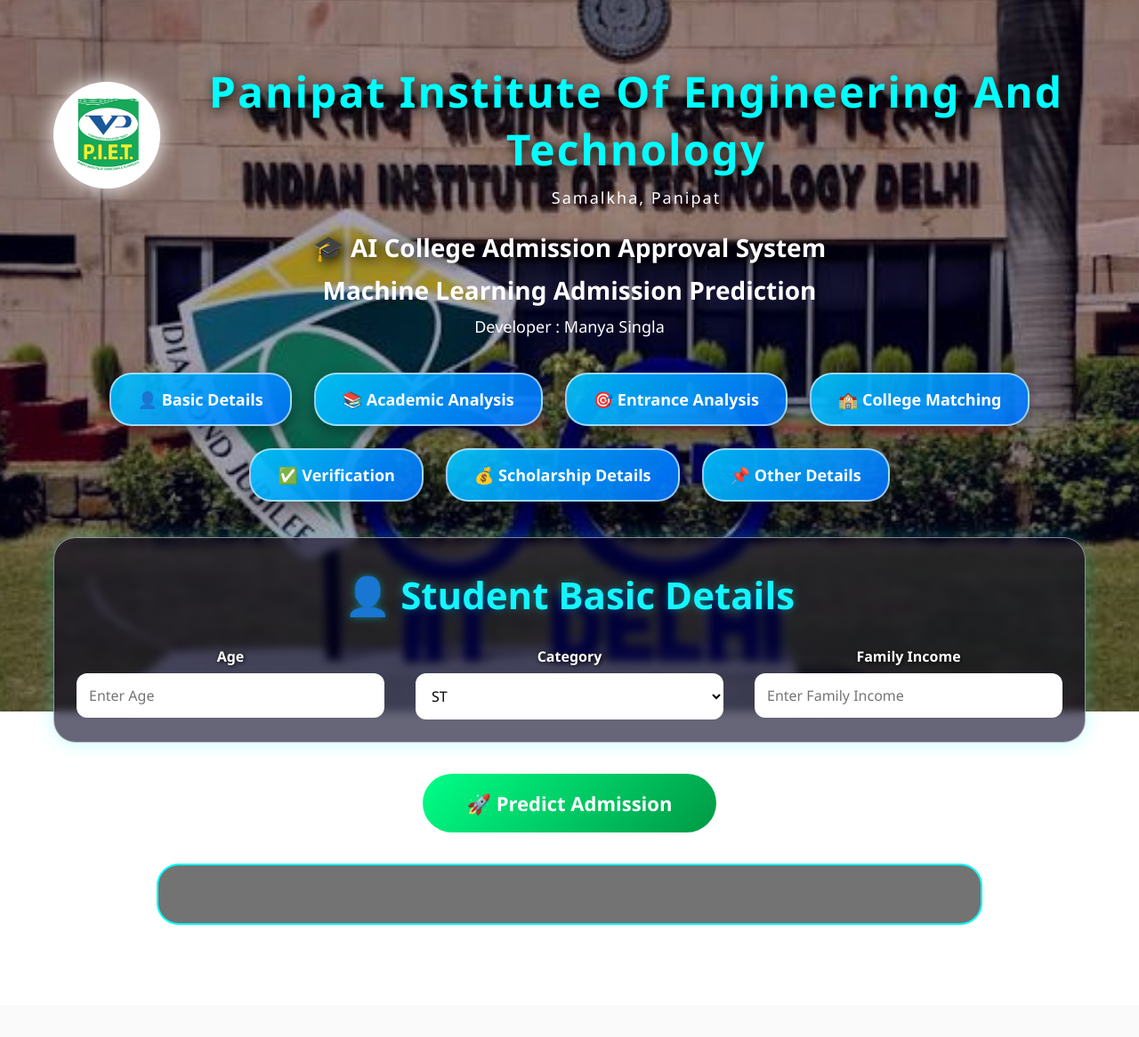
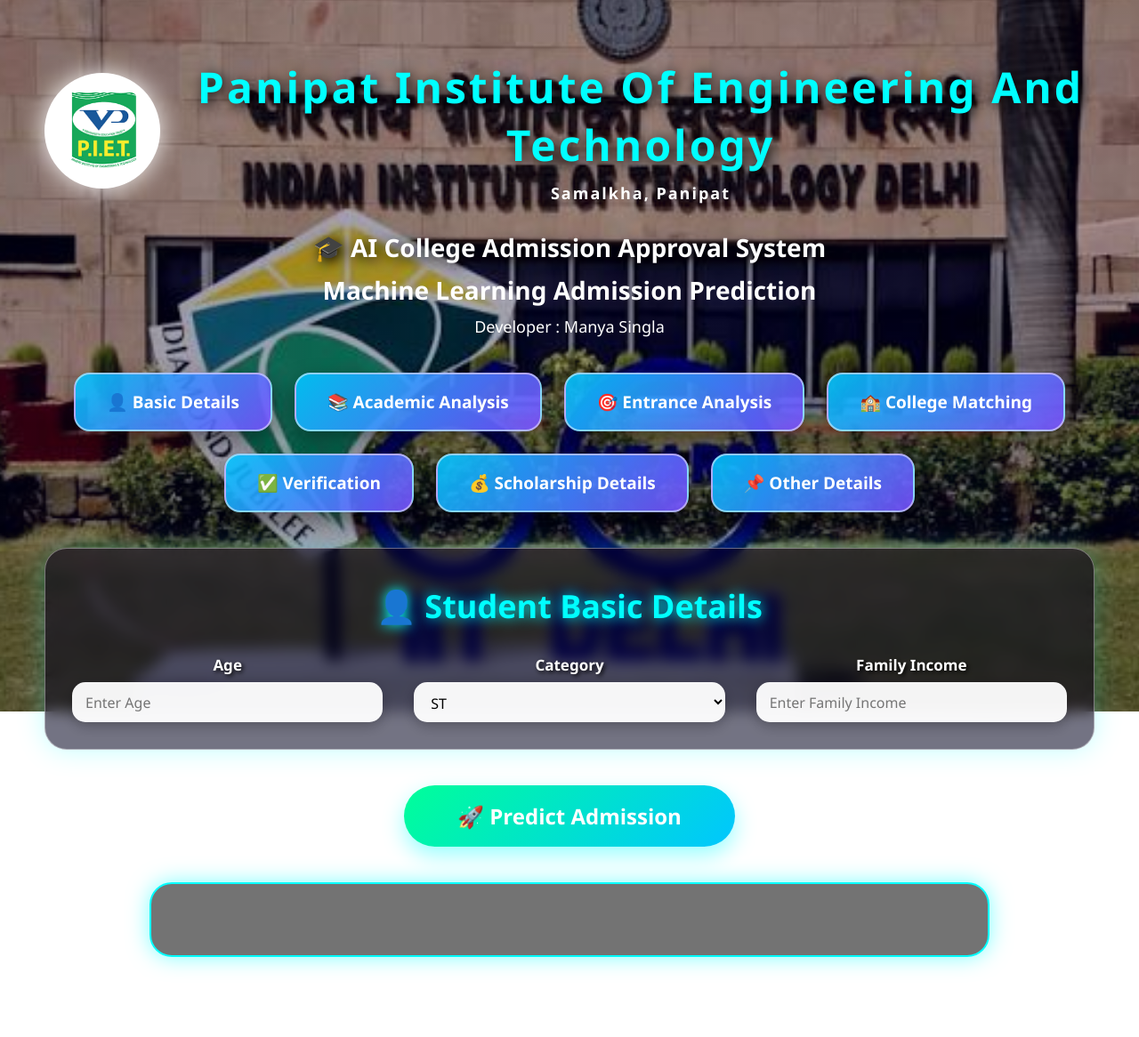
Before and after one commit to Manya2507/College-Admission-Approval-System, a Flask app: page / in a window 1280 px wide. Shown: the whole page at 89% size. Before the commit the page ends 1040 px from the top, so only its background shows below. Run offline with Flask 3, Linux system fonts and the light colour scheme.

Commit message:
Update style.css

```diff
--- a/static/style.css
+++ b/static/style.css
@@ -289,17 +289,24 @@ background-size:115%;
 
 
 
-.header {
+.header{
+
 
 position:relative;
 
+
 z-index:20;
+
 
 text-align:center;
 
-    padding:30px;
+
+padding:20px;
+
+
 
 color:white;
+
 
 }
 
@@ -459,24 +466,31 @@ text-shadow:
 .menu button{
 
 
-    min-width:180px;
+padding:
 
-    padding:16px 30px;
+18px 35px;
 
 
-    border-radius:25px;
+border-radius:
+
+18px;
 
 
-    border:2px solid rgba(255,255,255,0.6);
+
+border:
+2px solid rgba(255,255,255,0.5);
 
 
 
 background:
 
 linear-gradient(
+
 135deg,
+
 rgba(0,198,255,0.9),
-        rgba(0,114,255,0.9)
+
+rgba(120,80,255,0.9)
 );
 
 
@@ -484,24 +498,22 @@ text-shadow:
 color:white;
 
 
-    font-size:18px;
+font-size:19px;
 
 
 font-weight:700;
 
 
+cursor:pointer;
+box-shadow:
 
-    cursor:pointer;
+0px 10px 25px rgba(0,0,0,0.4);
 
 
 
-    box-shadow:
+transition:
 
-    0px 8px 20px rgba(0,0,0,0.4);
-
-
-
-    transition:0.3s;
+0.3s;
 
 
 }
@@ -561,30 +576,36 @@ text-shadow:
 
 background:
 
-rgba(0,0,30,0.60);
+rgba(0,0,30,0.55);
 
 
-padding:25px;
+
+padding:30px;
+
 
 
 border-radius:25px;
 
 
+
 border:
 
-1px solid rgba(255,255,255,0.5);
+1px solid rgba(255,255,255,0.4);
 
 
 
 backdrop-filter:
 
-blur(5px);
+blur(8px);
 
 
 
 box-shadow:
 
-0px 0px 20px rgba(0,255,255,0.25);
+0 0 30px rgba(0,255,255,0.25);
+
+
+
 
 
 
@@ -616,16 +637,24 @@ fadeIn 0.5s;
 
 .section h2{
 
-    color:#15F5FF;
 
-    font-size:42px;
+color:#00ffff;
+
+
+font-size:36px;
+
+
+font-weight:900;
+
 
 margin-bottom:30px;
 
-    text-align:center;
+
 
 text-shadow:
-    0 0 10px rgba(0,255,255,.4);
+
+0 0 15px cyan;
+
 
 }
 
@@ -678,21 +707,24 @@ flex-direction:column;
 .form-group label{
 
 
-font-size:16px;
+font-size:17px;
 
 
 font-weight:700;
 
 
-color:white;
+
+color:#ffffff;
+
 
 
 margin-bottom:8px;
 
 
+
 text-shadow:
 
-1px 1px 5px black;
+2px 2px 5px black;
 
 
 }
@@ -708,10 +740,15 @@ select{
 width:100%;
 
 
-padding:14px;
+height:45px;
 
 
-border-radius:12px;
+padding:12px 15px;
+
+
+
+border-radius:15px;
+
 
 
 border:none;
@@ -722,18 +759,23 @@ font-size:16px;
 
 
 
-background:white;
+background:
+
+rgba(255,255,255,0.95);
 
 
 
 color:black;
 
 
-cursor:pointer;
+
+box-shadow:
+
+0 5px 15px rgba(0,0,0,0.25);
+
 
 
 }
-
 
 
 select option{
@@ -785,13 +827,18 @@ select:focus{
 display:block;
 
 
-    margin:35px auto;
+margin:40px auto;
 
 
-    padding:18px 50px;
+
+padding:
+
+18px 60px;
+
 
 
 border-radius:40px;
+
 
 
 border:none;
@@ -804,9 +851,9 @@ select:focus{
 
 135deg,
 
-    #00ff88,
+#00ff99,
 
-    #009944
+#00c6ff
 
 );
 
@@ -815,24 +862,29 @@ select:focus{
 color:white;
 
 
-    font-size:22px;
+
+font-size:24px;
 
 
-    font-weight:bold;
+
+font-weight:900;
 
 
 
 cursor:pointer;
 
 
-    transition:
 
-    0.3s;
+box-shadow:
+
+0 10px 25px rgba(0,255,255,0.4);
+
+
+
+transition:.3s;
 
 
 }
-
-
 
 
 
@@ -864,17 +915,20 @@ select:focus{
 .result-box{
 
 
-    margin:30px auto;
+margin:40px auto;
+
 
 
 width:80%;
 
 
-    padding:25px;
+
+padding:30px;
 
 
 
 text-align:center;
+
 
 
 border-radius:25px;
@@ -893,7 +947,9 @@ select:focus{
 
 
 
-    font-size:22px;
+box-shadow:
+
+0px 0px 25px rgba(0,255,255,0.5);
 
 
 }
@@ -903,11 +959,10 @@ select:focus{
 
 
 
-
 #result{
 
 
-    margin-top:15px;
+    margin-top:20px;
 
 
     color:#00ffcc;
@@ -1040,9 +1133,9 @@ align-items:center;
 
 gap:30px;
 
-margin-top:10px;
+margin-top:15px;
 
-margin-bottom:25px;
+margin-bottom:30px;
 
 }
 
@@ -1050,21 +1143,31 @@ margin-bottom:25px;
 
 .college-logo{
 
-width:120px;
 
-height:120px;
+width:130px;
+
+
+height:130px;
+
 
 object-fit:contain;
 
+
 background:white;
 
-padding:8px;
+
+padding:10px;
+
 
 border-radius:50%;
 
+
+
 box-shadow:
 
-0px 0px 25px white;
+0px 0px 30px white;
+
+
 
 }
 
@@ -1073,37 +1176,25 @@ box-shadow:
 
 .college-name{
 
-font-size:55px;
+
+font-size:58px;
+
 
 font-weight:900;
 
-letter-spacing:2px;
+
+letter-spacing:3px;
 
 
-/* Light attractive color */
 
-color:#b9f3ff;
+color:#b8f4ff;
+
 
 
 text-shadow:
 
-3px 3px 12px black;
 
-
-}
-
-
-
-.college-subtitle{
-
-
-font-size:22px;
-
-color:white;
-
-margin-top:8px;
-
-letter-spacing:2px;
+3px 3px 15px black;
 
 
 }
@@ -1111,15 +1202,43 @@ letter-spacing:2px;
 
 
 
+.college-subtitle{
+
+
+font-size:24px;
+
+
+font-weight:600;
+
+
+color:white;
+
+
+letter-spacing:2px;
+
+
+margin-top:10px;
+
+
+}
+
+
+
 .project-title{
 
 
-font-size:48px;
+font-size:50px;
+
 
 font-weight:900;
 
 
+margin-top:20px;
+
+
+
 color:#00ffff;
+
 
 
 text-shadow:
@@ -1160,3 +1275,46 @@ color:white;
 
 
 }
+.section{
+
+animation:
+
+slide .5s ease;
+
+}
+
+
+
+@keyframes slide{
+
+
+from{
+
+
+opacity:0;
+
+
+transform:
+
+translateY(30px);
+
+
+}
+
+
+
+to{
+
+
+opacity:1;
+
+
+transform:
+
+translateY(0);
+
+
+}
+
+
+}
```
Also changed, not shown: other parts of static/style.css (+70 -34 lines). Lines whose indentation alone changed are shown as unchanged.
